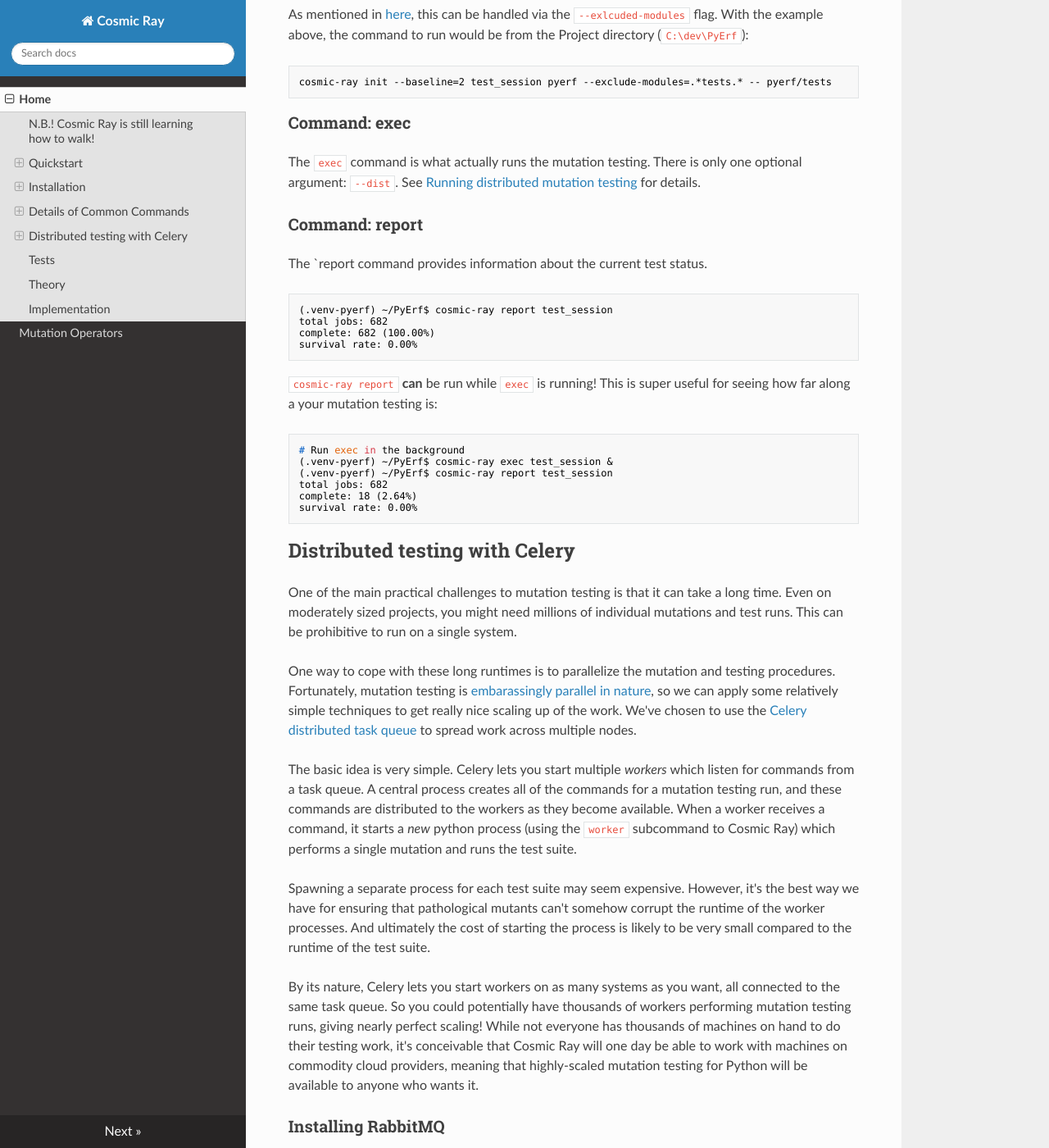
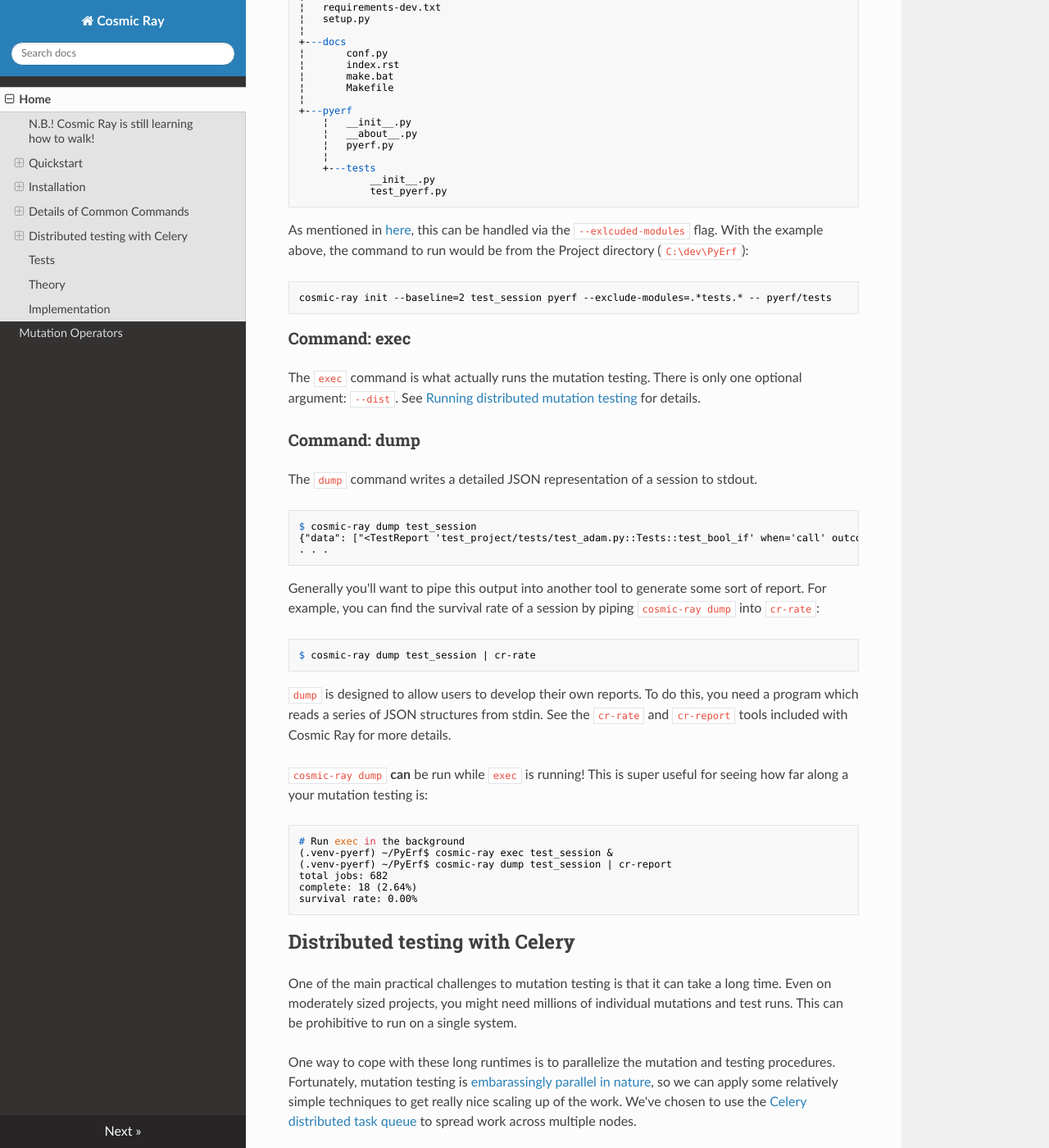
Before and after one commit to sixty-north/cosmic-ray, an MkDocs documentation site: the page built from docs/index.md, in a window 1280 px wide and 1400 px high, scrolled down 7498 px. Shown: the whole window at 82% size. Built offline with MkDocs 1.6.1, drawn with Linux system fonts in a browser that asks for light colours; nearby versions of some CDN libraries; old or Windows-style settings are respelled for this version of MkDocs; some of the changed text lies outside the part shown.

Commit message:
Renamed "cr-format" to "cr-report".

````diff
--- a/docs/index.md
+++ b/docs/index.md
@@ -43,7 +43,7 @@
 4. View the results:
 
     ```
-    cosmic-ray report <session name>
+    cosmic-ray dump <session name> | cr-report
     ```
 
 This will print out a bunch of information about what Cosmic Ray did, including
@@ -60,12 +60,12 @@
 cd test_project
 cosmic-ray init --baseline=10 example-session adam -- tests
 cosmic-ray --verbose exec example-session
-cosmic-ray report example-session
+cosmic-ray dump example-session | cr-report
 ```
 
 In this case we're passing the `--verbose` flag to the `exec` command so that
 you can see what Cosmic Ray is doing. If everything goes as expected, the
-`report` command will report a 0% survival rate.
+`cr-report` command will report a 0% survival rate.
 
 ## Installation
 
@@ -157,10 +157,10 @@
 
 ### Viewing the results
 
-Once your tests have completed, you can view the results using the `report` command:
+Once your tests have completed, you can view the results using the `cr-report` command:
 
 ```
-cosmic-ray report test-session
+cosmic-ray dump test-session | cr-report
 ```
 
 This will give you detailed information about what work was done, followed by a
@@ -310,7 +310,7 @@
 + [init](#init)
 + load
 + operators
-+ [report](#report)
++ [dump](#dump)
 + run
 + survival-rate
 + test-runners
@@ -318,6 +318,19 @@
 
 Detailed information on each command can be found by running
 `cosmic-ray help <command>` in the terminal.
+
+Cosmic Ray also installs a few other separate commands for producing various
+kinds of reports. These commands are:
+
++ cr-report: provides a report on the status of a session
++ cr-rate: prints the survival rate of a session
+
+Use these by piping the output of `cosmic-ray dump` into them. For example:
+
+```shell
+$ cosmic-ray dump test_session | cr-report
+$ cosmic-ray dump test_session | cr-rate
+```
 
 ### Verbosity: Getting more Feedback when Running
 
@@ -351,7 +364,7 @@
 INFO:cosmic_ray.tasks.worker:executing: ['cosmic-ray', 'worker', 'pyerf.pyerf', 'number_replacer', '6', 'unittest', '--', 'pyerf/tests']
 ```
 
-The `--verbose` option does not add any additional information to the `report`
+The `--verbose` option does not add any additional information to the `dump`
 verb.
 
 ### Command: init
@@ -407,24 +420,35 @@
 [Running distributed mutation testing](#running-distributed-mutation-testing)
 for details.
 
-### Command: report
+### Command: dump
 
-The `report command provides information about the current test status.
+The `dump` command writes a detailed JSON representation of a session to stdout.
 
 ```shell
-(.venv-pyerf) ~/PyErf$ cosmic-ray report test_session
-total jobs: 682
-complete: 682 (100.00%)
-survival rate: 0.00%
+$ cosmic-ray dump test_session
+{"data": ["<TestReport 'test_project/tests/test_adam.py::Tests::test_bool_if' when='call' outcome='failed'>"], "test_outcome": "killed", "worker_outcome": "normal", "diff": ["--- mutation diff ---", "--- a/Users/sixtynorth/projects/sixty-north/cosmic-ray/test_project/adam.py", "+++ b/Users/sixtynorth/projects/sixty-north/cosmic-ray/test_project/adam.py", "@@ -20,7 +20,7 @@", "     return (not object())", " ", " def bool_if():", "-    if object():", "+    if (not object()):", "         return True", "     raise Exception('bool_if() failed')", " "], "module": "adam", "operator": "cosmic_ray.operators.boolean_replacer.AddNot", "occurrence": 0, "line_number": 32, "command_line": ["cosmic-ray", "worker", "adam", "add_not", "0", "pytest", "--", "-x", "tests"], "job_id": "c2bb71e6203d44f6af42a7ee35cb5df9"}
+. . .
 ```
 
-`cosmic-ray report` **can** be run while `exec` is running! This is
+Generally you'll want to pipe this output into another tool to generate some
+sort of report. For example, you can find the survival rate of a session by
+piping `cosmic-ray dump` into `cr-rate`:
+
+```shell
+$ cosmic-ray dump test_session | cr-rate
+```
+
+`dump` is designed to allow users to develop their own reports. To do this, you
+need a program which reads a series of JSON structures from stdin. See the
+`cr-rate` and `cr-report` tools included with Cosmic Ray for more details.
+
+`cosmic-ray dump` **can** be run while `exec` is running! This is
 super useful for seeing how far along a your mutation testing is:
 
 ```shell
 # Run exec in the background
 (.venv-pyerf) ~/PyErf$ cosmic-ray exec test_session &
-(.venv-pyerf) ~/PyErf$ cosmic-ray report test_session
+(.venv-pyerf) ~/PyErf$ cosmic-ray dump test_session | cr-report
 total jobs: 682
 complete: 18 (2.64%)
 survival rate: 0.00%
@@ -531,7 +555,7 @@
 View the results of this test with `report`:
 
 ```
-cosmic-ray report adam_tests.unittest
+cosmic-ray dump adam_tests.unittest | cr-report
 ```
 
 You should see a 0% survival rate at the end of the report.
@@ -545,7 +569,7 @@
 The report will be available from the `adam_tests.pytest` session:
 
 ```
-cosmic-ray report adam_tests.pytest
+cosmic-ray dump adam_tests.pytest | cr-report
 ```
 
 ## Theory
--- a/setup.py
+++ b/setup.py
@@ -114,7 +114,7 @@
     entry_points={
         'console_scripts': [
             'cosmic-ray = cosmic_ray.cli:main',
-            'cr-format = cosmic_ray.commands.format:format',
+            'cr-report = cosmic_ray.commands.format:report',
             'cr-rate = cosmic_ray.commands.format:survival_rate',
         ],
         'cosmic_ray.test_runners': [
````
Also changed, not shown: other parts of docs/index.md (+1 -1 lines), README.md (+3 -3 lines), 1 other file.
